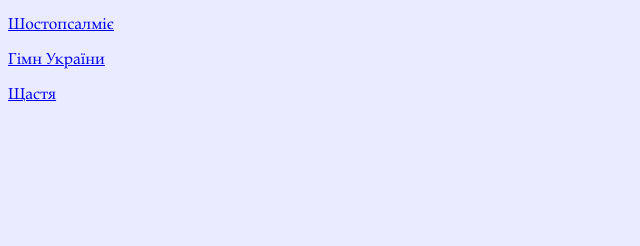
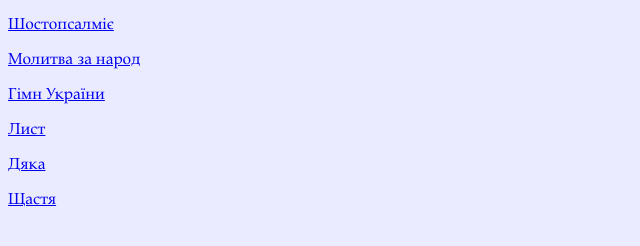
Before and after one commit to mivanchenko/monk, a plain HTML site: page index.html in a window 1280 px wide. Shown: the whole page, without its empty margins (0-640 px from the left). Drawn offline with Linux system fonts and the light colour scheme.

Commit message:
Add nation, letter, thanking

```diff
--- a/index.html
+++ b/index.html
@@ -7,10 +7,10 @@
 </head>
 <body bgcolor="#EBEBFF">
 	<p><a href="/6">Шостопсалміє</a></p>
-	<!-- p><a href="/narod">Молитва за народ</a></p -->
-	<!-- p><a href="/diaka">Дяка</a></p -->
+	<p><a href="/nation">Молитва за народ</a></p>
 	<p><a href="/anthem">Гімн України</a></p>
-	<!-- p><a href="/lyst">Лист</a></p -->
+	<p><a href="/letter">Лист</a></p>
+	<p><a href="/thank">Дяка</a></p>
 	<!--p><a href="/shukai">Шукайте насамперед Царства Божого</a></p -->
 	<p><a href="/happy">Щастя</a></p>
 	<!-- p><a href="/wife">Дружина</a></p -->
```
Also changed, not shown: 7 other files.
